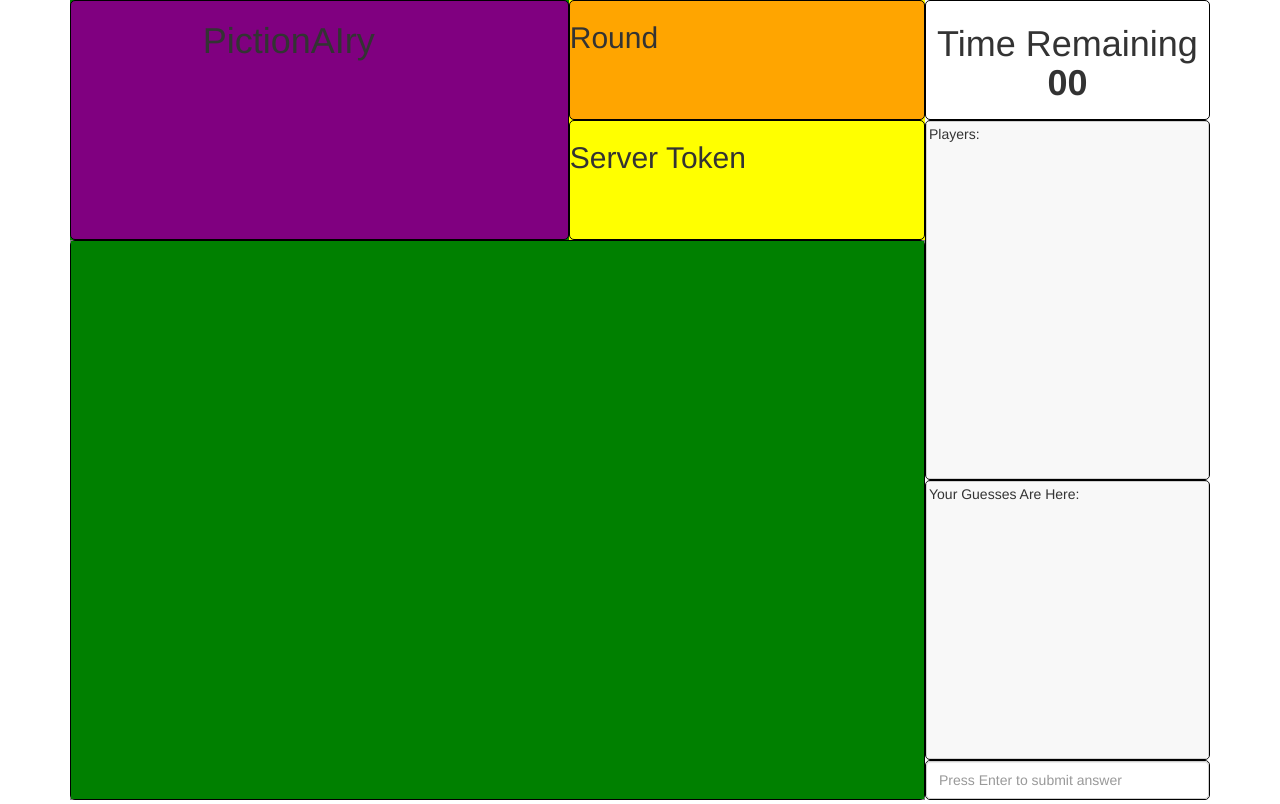
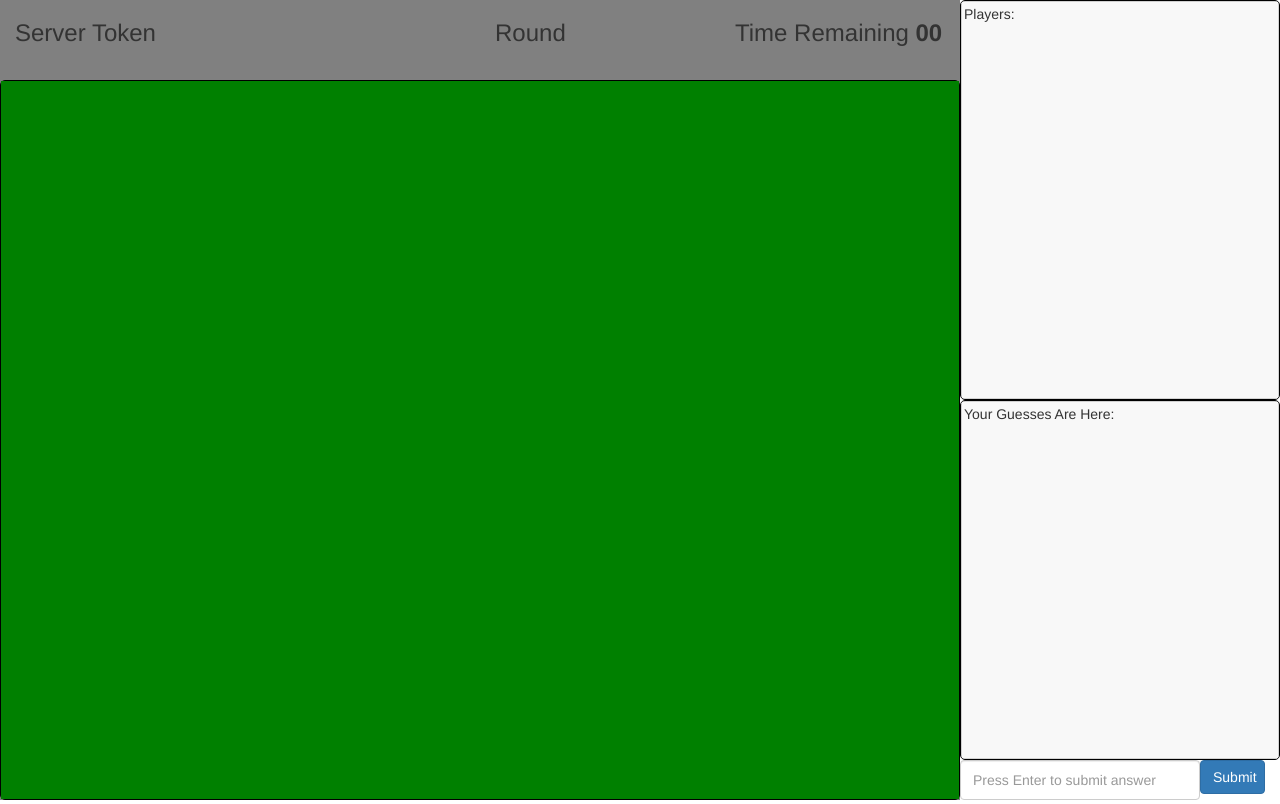
Before and after one commit to gertdreyer/pictionairy, a plain HTML site: page Interface/html/lobby.html in a window 1280 px wide. Drawn offline with nearby package versions, Linux system fonts and the light colour scheme.

Commit message:
Revamp Lobby interface

```diff
--- a/Interface/html/lobby.html
+++ b/Interface/html/lobby.html
@@ -11,34 +11,29 @@
   <script src="./../js/lobby.js"></script>
 </head>
 <body style="height: 100%;" onload="init()">
-  <div class="container" style= "height: 100%;">
     <div class='col-sm-9' style="height: 100% ;background-color: grey;">
-      <div class="row" style="height: 30%; background-color:green">
-        <div id="GameTitle" class="col-sm-7" style = "background-color: purple; height: 100%;border: thin solid black; border-radius: 5px;">
-          <h1 style="padding-left: 25%;">PictionAIry</h1>
-        </div>
-        <div class="col-sm-5" style="background-color: yellow; height: 100%;">
-          <div id="RoundNr" class="row" style="height: 50%; background-color: orange;border: thin solid black; border-radius: 5px;">
-            <h2>Round</h2>
-          </div>
-          <div id="ServerToken" class="row" style="height: 50%;border: thin solid black; border-radius: 5px;">
-            <h2>Server Token</h2>
-          </div>
-        </div>
+      <div class="row" style="height: 10%;">
+        <div class="col-sm-3"><h3>Server Token</h3></div>
+        <div class="col-sm-3"></div>
+        <div class="col-sm-3"><h3>Round</h3></div>
+        <div class="col-sm-3"><h3>Time Remaining <b id="timer">00</b></h3></div>
       </div>
-      <div class="row" style="height: 70%; border: thin solid black; border-radius: 5px;">
+      <div class="row" style="height: 90%; border: thin solid black; border-radius: 5px;">
         <canvas id="Drawing" style="height: 100%; width: 100%;">
         </canvas>
       </div>
     </div>
     <div class='col-sm-3' style="height: 100%; background-color: white;">
-      <div class="row sideBar" style="height: 15%; text-align: center; padding: 1%; "><h1>Time Remaining <b id="timer">00</b></h1></div>
-      <div class="row sideBar" style="height: 45%"><textarea id = 'players' disabled>Players:&#13;&#10;</textarea></div>
-      <div class="row sideBar" style="height: 35%"><textarea id = 'guesses' disabled>Your Guesses Are Here:&#13;&#10;</textarea></div>
-      <div class="row sideBar" style="height: 5%">
-        <input id="guessSubmit" type="text" class="form-control" placeholder="Press Enter to submit answer" style="height: 100%; width: 100%;">
+      <div class="row sideBar" style="height: 50%"><textarea id = 'players' disabled>Players:&#13;&#10;</textarea></div>
+      <div class="row sideBar" style="height: 45%"><textarea id = 'guesses' disabled>Your Guesses Are Here:&#13;&#10;</textarea></div>
+      <div class="row" style="height: 5%">
+        <div class="col-sm-9" style="height: 100%; padding-left: 0; padding-right: 0;">
+          <input id="guessSubmit" type="text" class="form-control" placeholder="Press Enter to submit answer" style="height: 100%; width: 100%;">
+        </div>
+        <div class="col-sm-3" style="height: 100%; padding-left: 0;">
+          <button class="btn btn-primary" style="width: 100%;">Submit</button>
+        </div>
       </div>
     </div>
-  </div>
 </body>
 </html>
```
